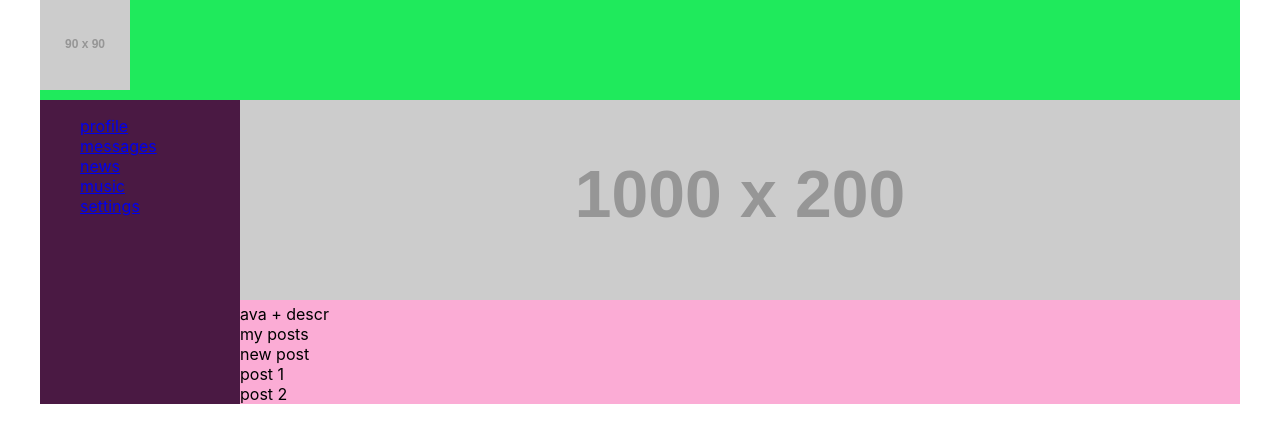
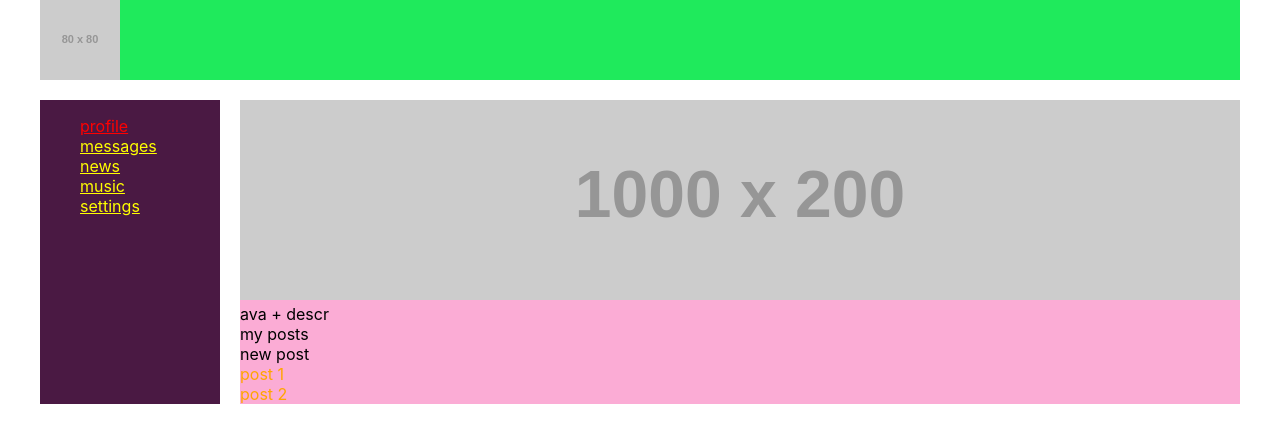
Before and after one commit to PatricCormac/react_practice, a React (Create React App) app: page / in a window 1280 px wide. Shown: the top 442 px of the page. Built offline with nearby package versions, Linux system fonts and the light colour scheme.

Commit message:
Раскидал стили по компонентам

```diff
--- a/src/App.css
+++ b/src/App.css
@@ -10,23 +10,3 @@
   width: 1200px;
   margin: 0 auto;
 }
-
-.header {
-  grid-area: h;
-
-  background-color: #1fea5c;
-}
-
-.nav {
-  grid-area: n;
-  background-color: #4a1943;
-}
-
-.nav ul {
-  list-style: none;
-}
-
-.content {
-  grid-area: c;
-  background-color: #fbacd5;
-}
--- a/src/App.js
+++ b/src/App.js
@@ -2,7 +2,7 @@ import React from 'react';
 import './App.css';
 import Header from './components/Header';
 import Navbar from './components/Navbar';
-import Content from './components/Content';
+import Profile from './components/Profile';
 
 
 
@@ -11,7 +11,7 @@ const App = () => {
     <div className='app-wrapper'>
       <Header />
       <Navbar />
-      <Content />
+      <Profile />
     </div>
   );
 }
--- a/src/components/Content.jsx
+++ /dev/null
@@ -1,26 +0,0 @@
-import React from 'react'
-
-const Content = () => {
-  return (
-    <div className='content'>
-      <div>
-        <img src="https://placehold.it/1000x200" alt=""/>
-      </div>
-      <div>
-        ava + descr
-      </div>
-      <div>
-        my posts
-        <div>
-          new post
-        </div>
-        <div>
-          <div>post 1</div>
-          <div>post 2</div>
-        </div>
-      </div>
-    </div>
-  )
-}
-
-export default Content
--- a/src/components/Header.jsx
+++ b/src/components/Header.jsx
@@ -1,9 +1,10 @@
 import React from 'react'
+import c from './Header.module.css'
 
 const Header = () => {
   return (
-    <header className='header'>
-      <img src="https:/placehold.it/90" alt=""/>
+    <header className={c.header}>
+      <img src='https:/placehold.it/80'/>
     </header>
   )
 }
--- /dev/null
+++ b/src/components/Header.module.css
@@ -0,0 +1,5 @@
+.header {
+  grid-area: h;
+  background-color: #1fea5c;
+  margin-bottom: 20px;
+}
--- a/src/components/Navbar.jsx
+++ b/src/components/Navbar.jsx
@@ -1,14 +1,25 @@
 import React from 'react'
+import c from './Navbar.module.css'
 
 const Navbar = () => {
   return (
-    <nav className='nav'>
+    <nav className={c.nav}>
       <ul>
-        <li><a href="#s">profile</a></li>
-        <li><a href="#s">messages</a></li>
-        <li><a href="#s">news</a></li>
-        <li><a href="#s">music</a></li>
-        <li><a href="#s">settings</a></li>
+        <li>
+          <a className={`${c.item} ${c.active}`} href='#s'>profile</a>
+        </li>
+        <li>
+          <a className={c.item} href='#s'>messages</a>
+        </li>
+        <li>
+          <a className={c.item} href='#s'>news</a>
+        </li>
+        <li>
+          <a className={c.item} href='#s'>music</a>
+        </li>
+        <li>
+          <a className={c.item} href='#s'>settings</a>
+        </li>
       </ul>
     </nav>
   )
--- /dev/null
+++ b/src/components/Navbar.module.css
@@ -0,0 +1,17 @@
+.nav {
+  grid-area: n;
+  background-color: #4a1943;
+  margin-right: 20px;
+}
+
+.nav ul {
+  list-style: none;
+}
+
+.item {
+  color: yellow;
+}
+
+.item.active {
+  color: red;
+}
--- /dev/null
+++ b/src/components/Profile.jsx
@@ -0,0 +1,27 @@
+import React from 'react'
+import c from './Profile.module.css'
+
+const Profile = () => {
+  return (
+    <div className={c.profile}>
+      <div>
+        <img src='https://placehold.it/1000x200'/>
+      </div>
+      <div>
+        ava + descr
+      </div>
+      <div>
+        my posts
+        <div>
+          new post
+        </div>
+        <div>
+          <div className={c.item}>post 1</div>
+          <div className={c.item}>post 2</div>
+        </div>
+      </div>
+    </div>
+  )
+}
+
+export default Profile
--- /dev/null
+++ b/src/components/Profile.module.css
@@ -0,0 +1,8 @@
+.profile {
+  grid-area: c;
+  background-color: #fbacd5;
+}
+
+.item {
+  color: orange;
+}
```
